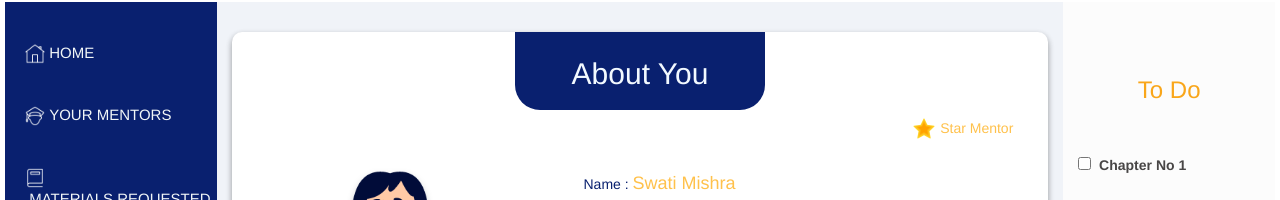
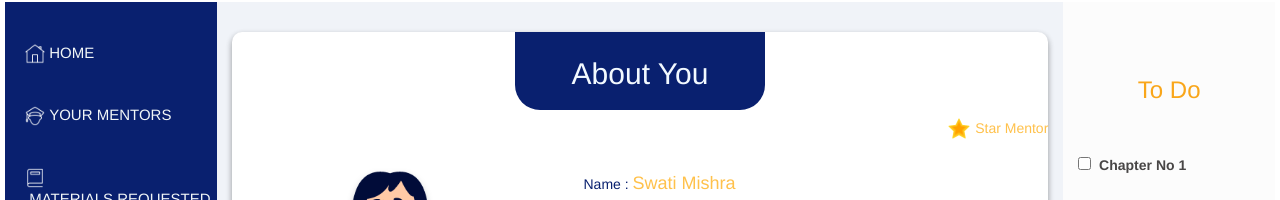
Before and after one commit to bharathhj/Jee_Carnot_Front_End_Development, a plain HTML site: page Day_2/index.html in a window 1280 px wide. Shown: the part 83-283 px from the top of the page. Drawn offline with nearby package versions, Linux system fonts and the light colour scheme.

Commit message:
Update style.css

```diff
--- a/Day_2/resources/css/style.css
+++ b/Day_2/resources/css/style.css
@@ -117,7 +117,7 @@ html {
     padding-top: 7px;
     color: #FFC14B;
     text-align: right;
-    padding-right: 35px;
+
 }
 
 
```
